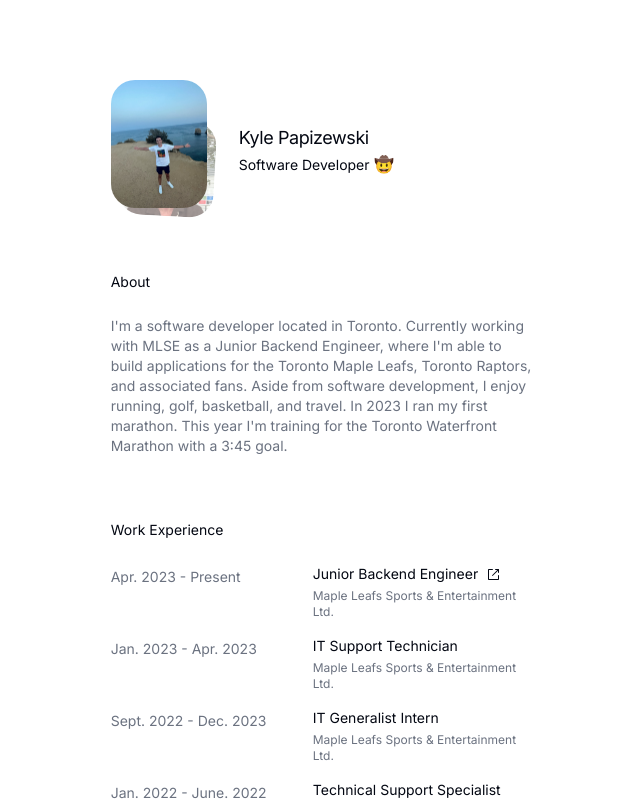
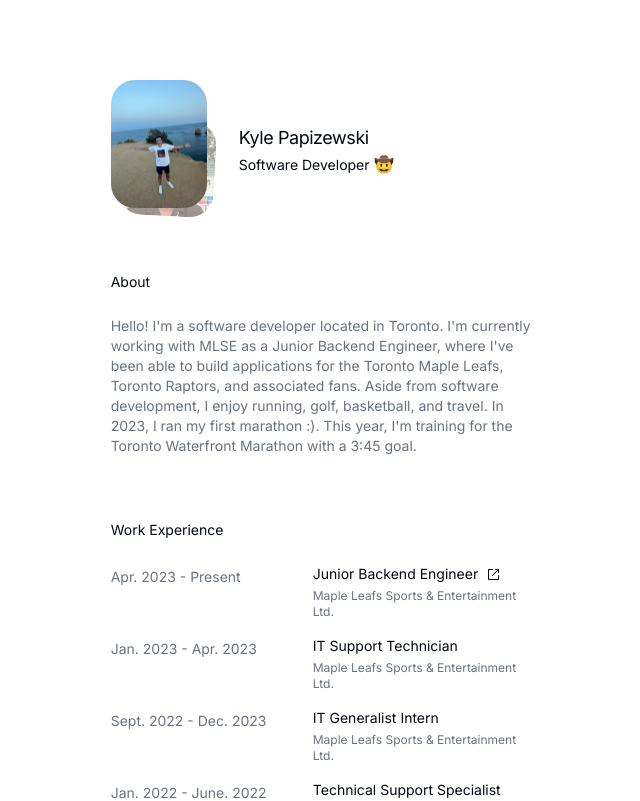
Before and after one commit to kylepaps/kylepaps.com, a Next.js app: page / in a window 1280 px wide. Shown: the top 801 px of the page, without its empty margins (316-956 px from the left). Built offline with nearby package versions, Linux system fonts and the light colour scheme.

Commit message:
Update about + favicon

```diff
--- a/src/components/about.tsx
+++ b/src/components/about.tsx
@@ -6,13 +6,13 @@ const About = () => {
       <span className="text-sm">About</span>
       <div className="flex flex-col gap-y-4">
         <span className="text-muted-foreground text-sm">
-          I&#39;m a software developer located in Toronto. Currently working
-          with MLSE as a Junior Backend Engineer, where I&#39;m able to build
-          applications for the Toronto Maple Leafs, Toronto Raptors, and
-          associated fans. Aside from software development, I enjoy running,
-          golf, basketball, and travel. In 2023 I ran my first marathon. This
-          year I&#39;m training for the Toronto Waterfront Marathon with a 3:45
-          goal.
+          Hello! I&#39;m a software developer located in Toronto. I&#39;m
+          currently working with MLSE as a Junior Backend Engineer, where
+          I&#39;ve been able to build applications for the Toronto Maple Leafs,
+          Toronto Raptors, and associated fans. Aside from software development,
+          I enjoy running, golf, basketball, and travel. In 2023, I ran my first
+          marathon :). This year, I&#39;m training for the Toronto Waterfront
+          Marathon with a 3:45 goal.
         </span>
       </div>
     </div>
```
Also changed, not shown: 1 other file (tests, documents, lock files or other folders).
